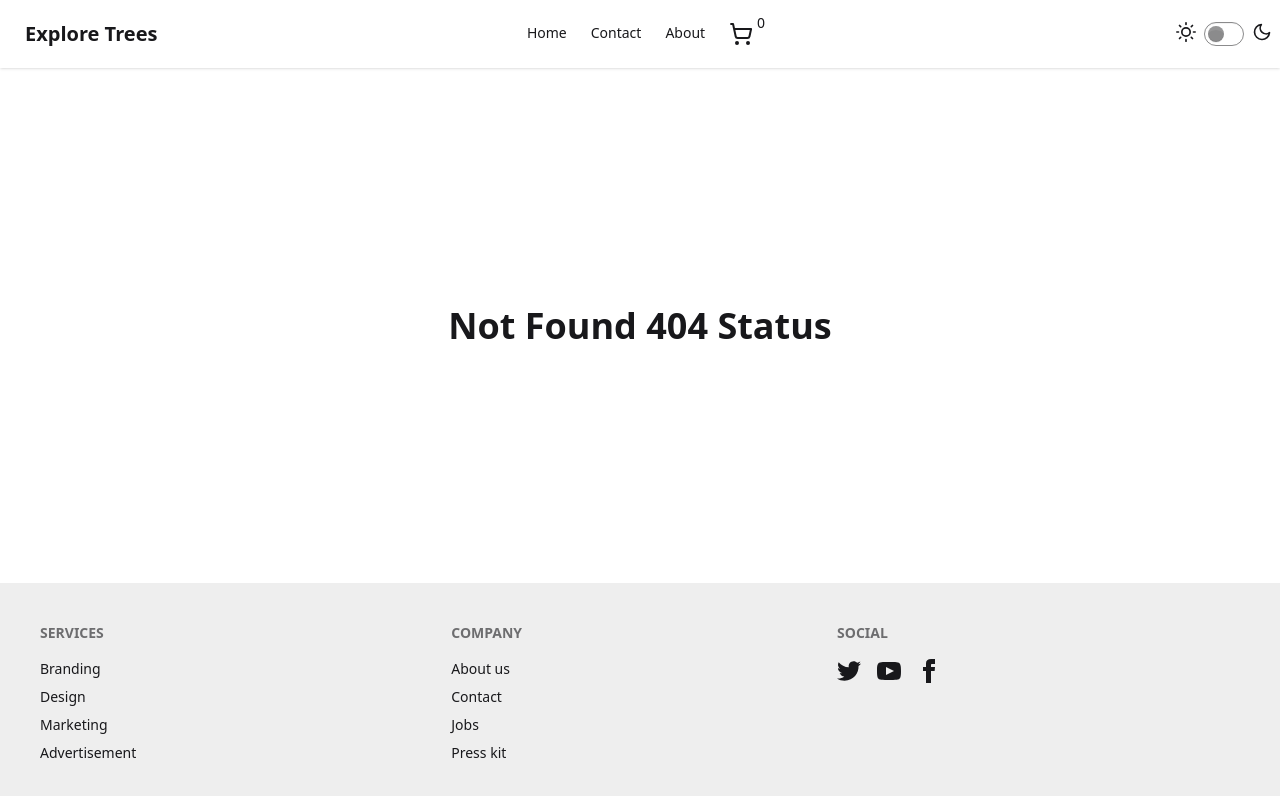
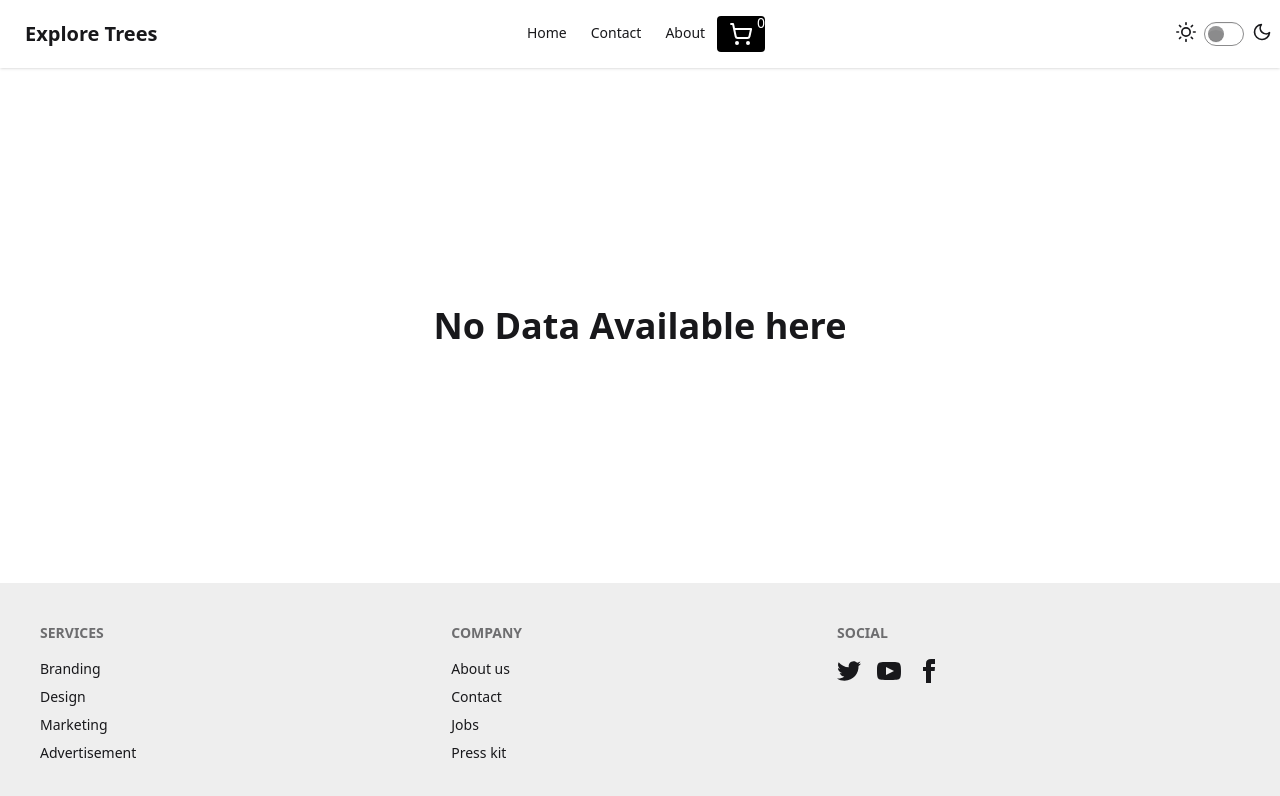
Before and after one commit to sohelrana07/conceptual-session-30-explore-router, a React (Vite) app: page /cart in a window 1280 px wide. Before the commit this address had no page. Shown: the top 796 px of the page. Built offline with nearby package versions, Linux system fonts and the light colour scheme.

Commit message:
some fanction updated

```diff
--- a/src/Components/Navbar.jsx
+++ b/src/Components/Navbar.jsx
@@ -99,7 +99,12 @@ const Navbar = () => {
             </NavLink>
           </li>
           <li>
-            <NavLink className="relative">
+            <NavLink
+              to="/cart"
+              className={({ isActive }) =>
+                `relative ${isActive ? "bg-black text-white" : ""}`
+              }
+            >
               <div>
                 <ShoppingCart></ShoppingCart>
                 <p className="absolute -top-1 -right-0">{carts.length}</p>
--- /dev/null
+++ b/src/Pages/Cart.jsx
@@ -0,0 +1,35 @@
+import React, { use } from "react";
+import { CartContext } from "../Providers/ContextProviders";
+
+const Cart = () => {
+  const { carts, setCarts } = use(CartContext);
+  console.log(carts);
+
+  return (
+    <div className="min-h-[calc(100vh-285px)] mx-auto p-8 grid grid-cols-1 md:grid-cols-2 lg:grid-cols-3 gap-5">
+      {carts.length === 0 ? (
+        <h3 className="text-4xl font-bold flex justify-center items-center col-span-full">
+          No Data Available here
+        </h3>
+      ) : (
+        carts.map((cart) => (
+          <div key={cart.id} className="card bg-base-100 shadow-sm">
+            <div className="card-body">
+              <h2 className="card-title">{cart.plant.name}</h2>
+              <p className="text-justify">{cart.plant.description}</p>
+            </div>
+            <figure className="h-48 overflow-hidden">
+              <img
+                className="w-full h-full object-cover"
+                src={cart.plant.image}
+                alt="Shoes"
+              />
+            </figure>
+          </div>
+        ))
+      )}
+    </div>
+  );
+};
+
+export default Cart;
--- a/src/Pages/Contact.jsx
+++ b/src/Pages/Contact.jsx
@@ -1,33 +1,7 @@
-import React, { use } from "react";
-import { CartContext } from "../Providers/ContextProviders";
-
 const Contact = () => {
-  const { carts, setCarts } = use(CartContext);
-  console.log(carts);
-
   return (
-    <div className="min-h-[calc(100vh-285px)] mx-auto p-8 grid grid-cols-1 md:grid-cols-2 lg:grid-cols-3 gap-5">
-      {carts.length === 0 ? (
-        <h3 className="text-4xl font-bold flex justify-center items-center col-span-full">
-          No Data Available here
-        </h3>
-      ) : (
-        carts.map((cart) => (
-          <div key={cart.id} className="card bg-base-100 shadow-sm">
-            <div className="card-body">
-              <h2 className="card-title">{cart.plant.name}</h2>
-              <p className="text-justify">{cart.plant.description}</p>
-            </div>
-            <figure className="h-48 overflow-hidden">
-              <img
-                className="w-full h-full object-cover"
-                src={cart.plant.image}
-                alt="Shoes"
-              />
-            </figure>
-          </div>
-        ))
-      )}
+    <div className="text-4xl font-bold flex justify-center items-center min-h-[calc(100vh-285px)]">
+      <h3>No Data Available here</h3>
     </div>
   );
 };
--- a/src/Pages/PlantDetails.jsx
+++ b/src/Pages/PlantDetails.jsx
@@ -1,6 +1,7 @@
 // import React, { useEffect, useState } from "react";
 import { useContext, useState } from "react";
 import { CartContext } from "../Providers/ContextProviders";
+import { useLoaderData, useLocation } from "react-router";
 
 
 const PlantDetails = () => {
--- a/src/main.jsx
+++ b/src/main.jsx
@@ -9,6 +9,7 @@ import RootLayout from "./Layout/RootLayout";
 import PlantDetails from "./Pages/PlantDetails";
 import LoadingSpinner from "./Components/LoadingSpinner";
 import NotFound from "./Pages/NotFound";
+import Cart from "./Pages/Cart";
 
 const router = createBrowserRouter([
   {
@@ -43,6 +44,10 @@ const router = createBrowserRouter([
         path: "*",
         element: <NotFound></NotFound>,
       },
+      {
+        path: "cart",
+        Component: Cart,
+      },
     ],
   },
 ]);
```
Also changed, not shown: 1 other file (tests, documents, lock files or other folders).
